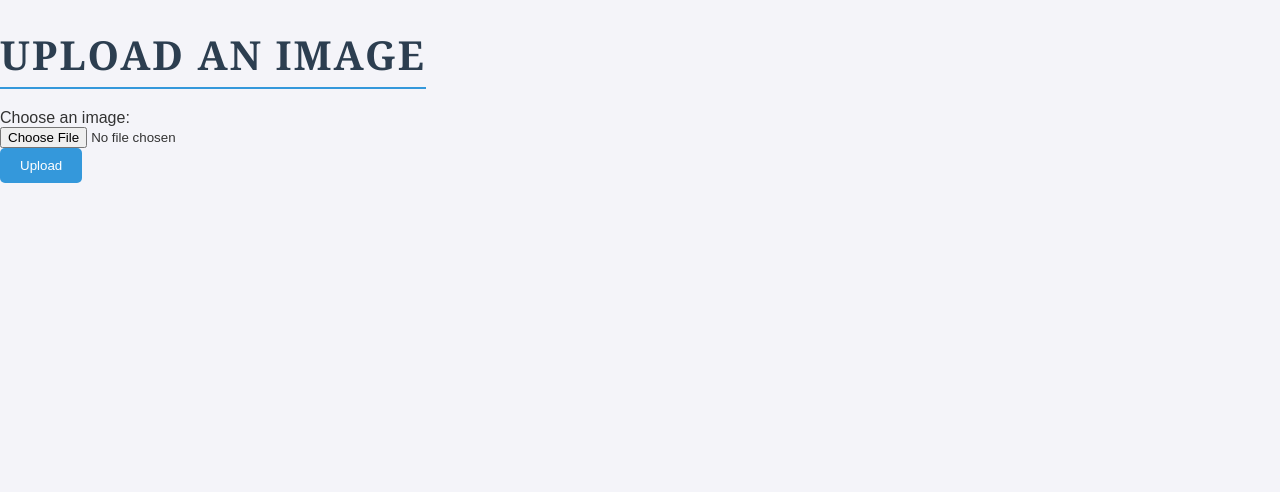
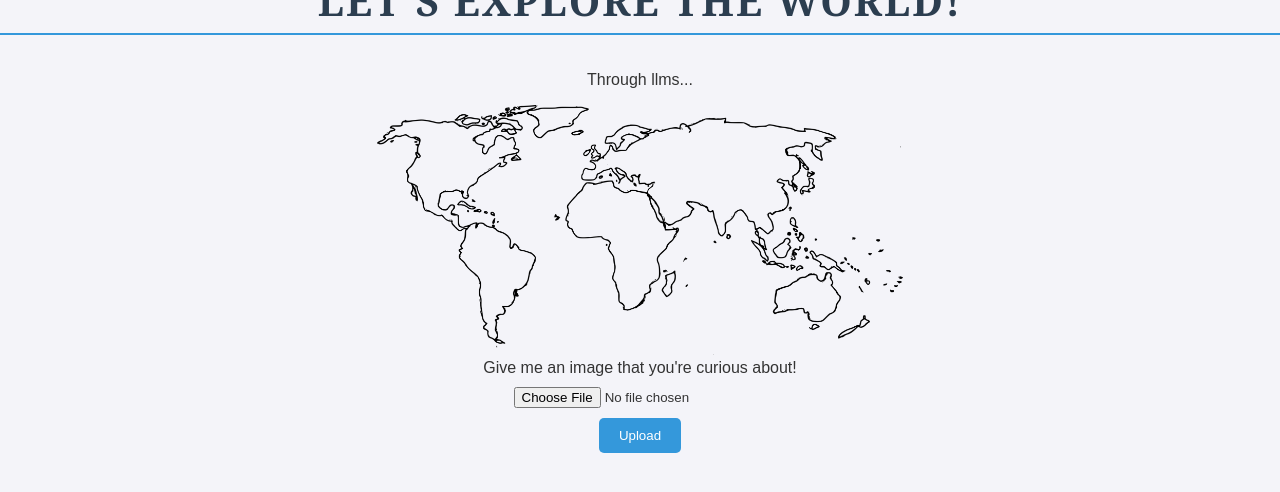
Before and after one commit to grant-he/geoknowr, a React (Create React App) app in the folder frontend/: page / in a window 1280 px wide. Shown: the top 492 px of the page. Built offline with nearby package versions, Linux system fonts and the light colour scheme.

Commit message:
pretty
Signed-off-by: Cindy Zhang <cindyzyx9@gmail.com>

```diff
--- a/frontend/src/App.js
+++ b/frontend/src/App.js
@@ -127,18 +127,18 @@ function App() {
     }
 
     return (
-        <div>
-            <h1>Upload an Image</h1>
-            <form
-                onSubmit={handleSubmit}
-                encType="multipart/form-data"
-            >
-                <div>
+        <div className="upload-page" style={{ textAlign: "center", height: "50vh", display: "flex", flexDirection: "column", justifyContent: "center" }}>
+            <h1>Let's explore the world!</h1>
+            <p>Through llms...</p>
+            <form onSubmit={handleSubmit} encType="multipart/form-data">
+                <img src="images/map.png" style={{ maxHeight: "250px" }} />
+                <div style={{ marginBottom: "10px" }}>
                     <label htmlFor="imageUpload">
-                        Choose an image:
+                        Give me an image that you're curious about!
                     </label>
                 </div>
-                <div>
+
+                <div style={{ marginBottom: "10px" }}>
                     <input
                         type="file"
                         id="imageUpload"
@@ -147,10 +147,9 @@ function App() {
                         required
                     />
                 </div>
+
                 <div>
-                    <button type="submit">
-                        Upload
-                    </button>
+                    <button type="submit">Upload</button>
                 </div>
             </form>
         </div>
```
Also changed, not shown: frontend/public/images/map.png (added), 1 other file (tests, documents, lock files or other folders).
